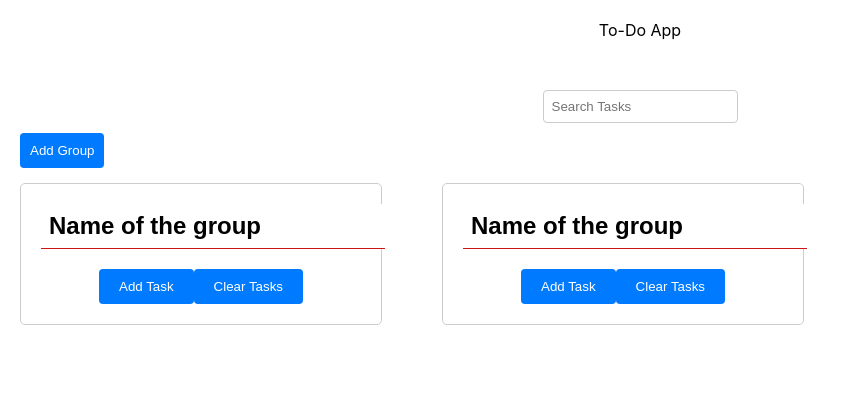
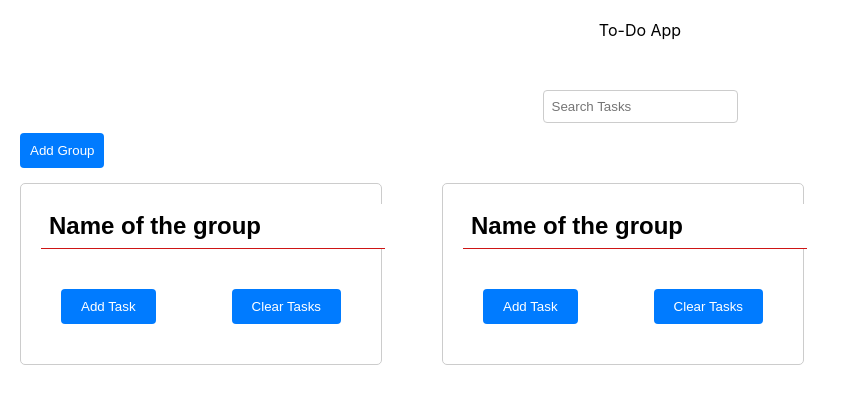
Before and after one commit to FAC29A/oskar-zukhra-react-to-do-app, a React (Create React App) app: page / in a window 1280 px wide. Shown: the top 404 px of the page, without its empty margins (0-847 px from the left). Built offline with nearby package versions, Linux system fonts and the light colour scheme; the HTML template or start-up script is replaced by a standard one.

Commit message:
Set the add task and clean task buttons on the same line

```diff
--- a/src/Components/Group.css
+++ b/src/Components/Group.css
@@ -10,6 +10,12 @@
 
 .group-container h2 {
   margin-top: 0;
+}
+
+.button-container {
+  margin: 20px;
+  display: flex;
+  justify-content: space-between;
 }
 
 .group-container button {
--- a/src/Components/Group.jsx
+++ b/src/Components/Group.jsx
@@ -1,11 +1,11 @@
-import React, { useState } from 'react';
-import AddTask from './AddTask';
-import Task from './Task';
-import './Group.css';
+import React, { useState } from "react";
+import AddTask from "./AddTask";
+import Task from "./Task";
+import "./Group.css";
 
 const Group = () => {
   const [tasks, setTasks] = useState([]);
-  const [groupName, setGroupName] = useState('Name of the group');
+  const [groupName, setGroupName] = useState("Name of the group");
   const [isAddTaskOpen, setIsAddTaskOpen] = useState(false);
 
   // Function to handle adding a task
@@ -56,8 +56,10 @@ const Group = () => {
         onChange={handleGroupNameChange}
         className="group-name-input"
       />
+      <div className="button-container">
         <button onClick={() => setIsAddTaskOpen(true)}>Add Task</button>
         <button onClick={handleClearTasks}>Clear Tasks</button>
+      </div>
       {isAddTaskOpen ? (
         <AddTask
           isOpen={isAddTaskOpen}
```
Lines whose indentation alone changed are shown as unchanged.
